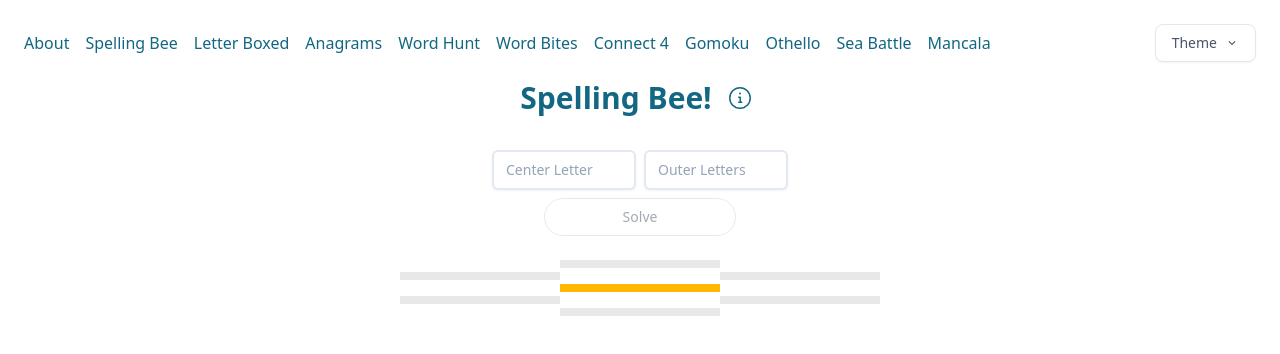
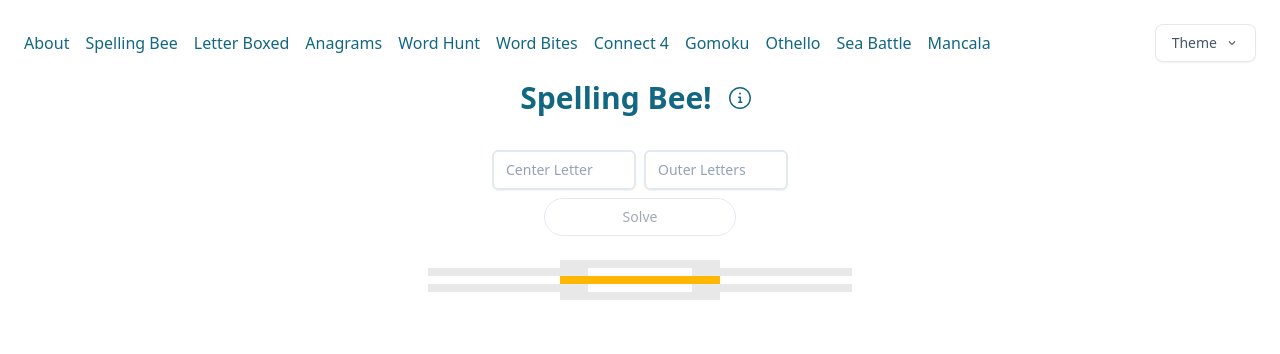
Before and after one commit to k-gerner/kyle-personal-website, a React (Create React App) app in the folder frontend/: page /spelling_bee in a window 1280 px wide. Shown: the top 354 px of the page. Built offline with nearby package versions, Linux system fonts and the light colour scheme.

Commit message:
move tiles closer together

```diff
--- a/frontend/src/pages/ai/nyt/SpellingBee.tsx
+++ b/frontend/src/pages/ai/nyt/SpellingBee.tsx
@@ -139,16 +139,16 @@ interface LettersSectionProps {
 const LettersSection: React.FC<LettersSectionProps> = ({ centerLetter, outerLetters }) => {
     return (
         <div className="flex flex-row items-center justify-center max-w-4xl mx-auto">
-            <div className="flex flex-col items-center gap-4">
+            <div className="flex flex-col items-center gap-2 -mr-4 md:-mr-5 lg:-mr-7">
                 <Letter letter={outerLetters[0] || ''} />
                 <Letter letter={outerLetters[1] || ''} />
             </div>
-            <div className="flex flex-col items-center gap-4">
+            <div className="flex flex-col items-center gap-2">
                 <Letter letter={outerLetters[2] || ''} />
                 <Letter letter={centerLetter || ''} isCenter={true} />
                 <Letter letter={outerLetters[3] || ''} />
             </div>
-            <div className="flex flex-col items-center gap-4">
+            <div className="flex flex-col items-center gap-2 -ml-4 md:-ml-5 lg:-ml-7">
                 <Letter letter={outerLetters[4] || ''} />
                 <Letter letter={outerLetters[5] || ''} />
             </div>
```
